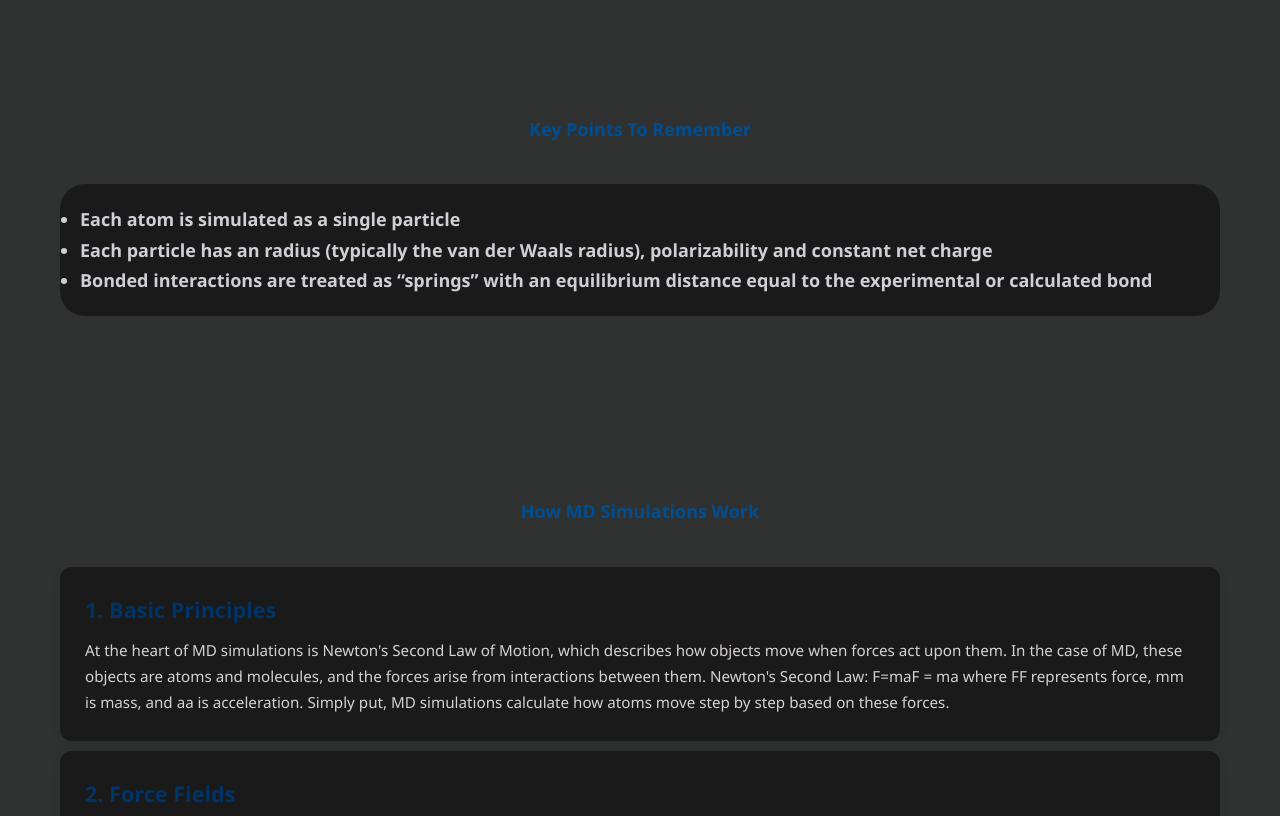
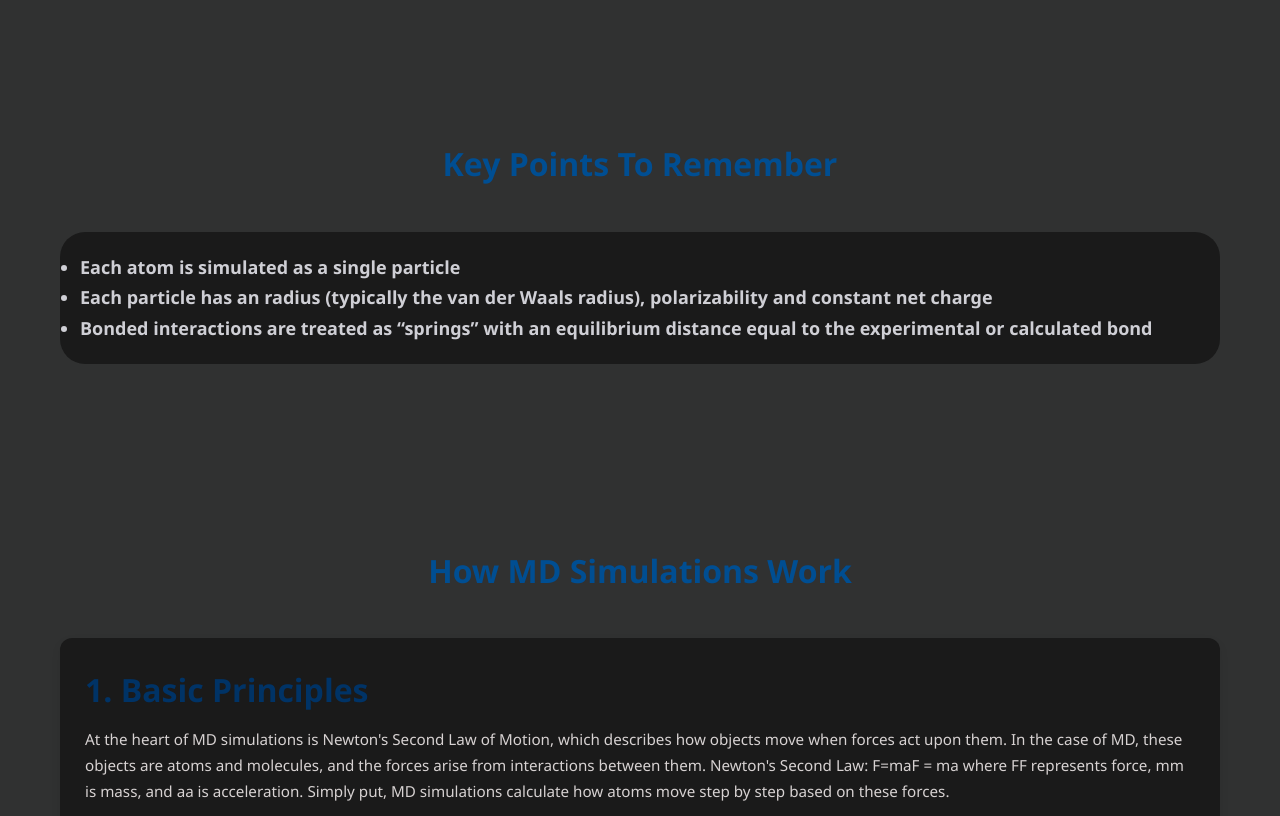
Before and after one commit to Parv-Thapliyal/compchem, a plain HTML site: page index.html in a window 1280 px wide. Shown: the part 714-1530 px from the top of the page. Drawn offline with Linux system fonts and the light colour scheme.

Commit message:
Update style.css

```diff
--- a/style.css
+++ b/style.css
@@ -73,7 +73,7 @@ body {
   text-align: center;
   color: #004e92;
   margin-bottom: 40px;
-  font-size: large;
+  font-size: 2rem;
 }
 .key-section {
   background-color: #131313bb;
@@ -86,7 +86,7 @@ body {
 
 .key-section h2 {
   text-align: center;
-  font-size: large;
+  font-size: 2rem;
   margin-top: 40px;
   margin-bottom: 40px;
   color: #6699ff;
@@ -120,7 +120,7 @@ body {
 
   color: #003366;
   margin-bottom: 10px;
-  font-size: larger;
+  font-size: 2rem;
 }
 
 .card p {
```
